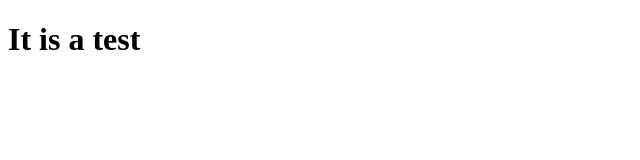
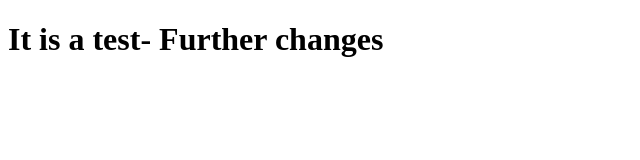
Before and after one commit to pedroska777/gitTest, a plain HTML site: page index.html in a window 1280 px wide. Shown: the whole page, without its empty margins (0-640 px from the left). Drawn offline with Linux system fonts and the light colour scheme.

Commit message:
test modify 2

```diff
--- a/index.html
+++ b/index.html
@@ -7,6 +7,6 @@
     <title>Test Git</title>
 </head>
 <body>
-    <h1>It is a test</h1>
+    <h1>It is a test- Further changes</h1>
 </body>
 </html>
```
